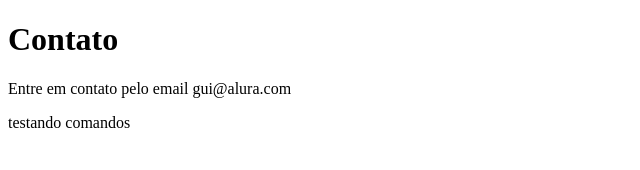
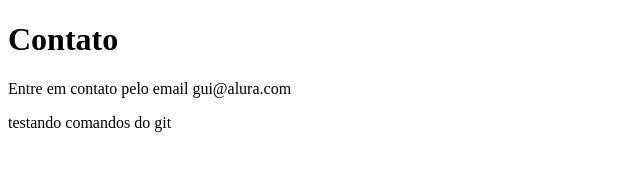
Before and after one commit to Guilherme2001/sistema-de-cadastro, a plain HTML site: page contato.html in a window 1280 px wide. Shown: the full height of the page, 0-640 px from the left. Drawn offline with Linux system fonts and the light colour scheme.

Commit message:
teste 2 de comandos

```diff
--- a/contato.html
+++ b/contato.html
@@ -9,6 +9,6 @@
 <body>
     <h1>Contato</h1>
     <p>Entre em contato pelo email gui@alura.com</p>
-    <p>testando comandos</p>
+    <p>testando comandos do git</p>
 </body>
 </html>
```
